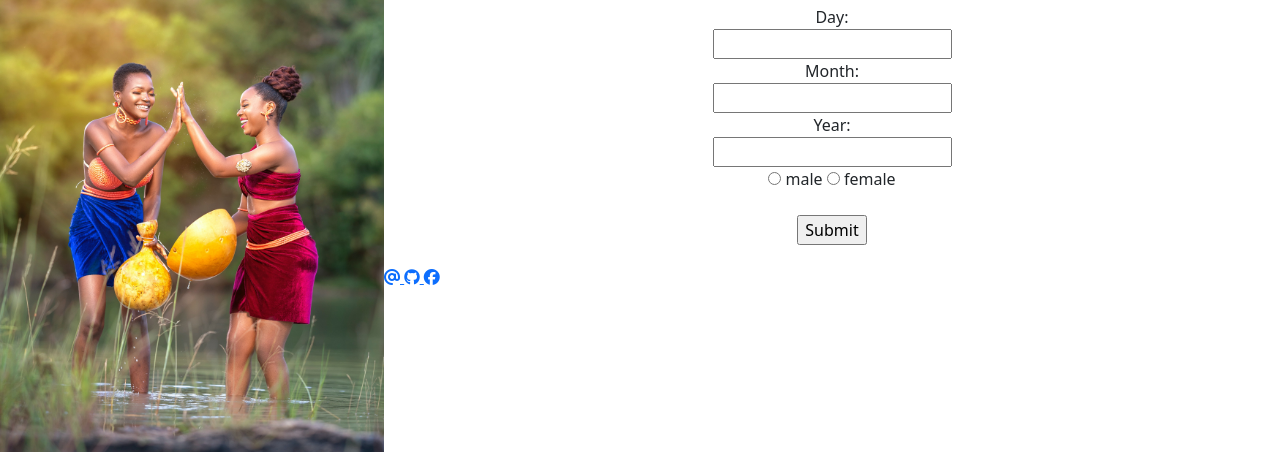
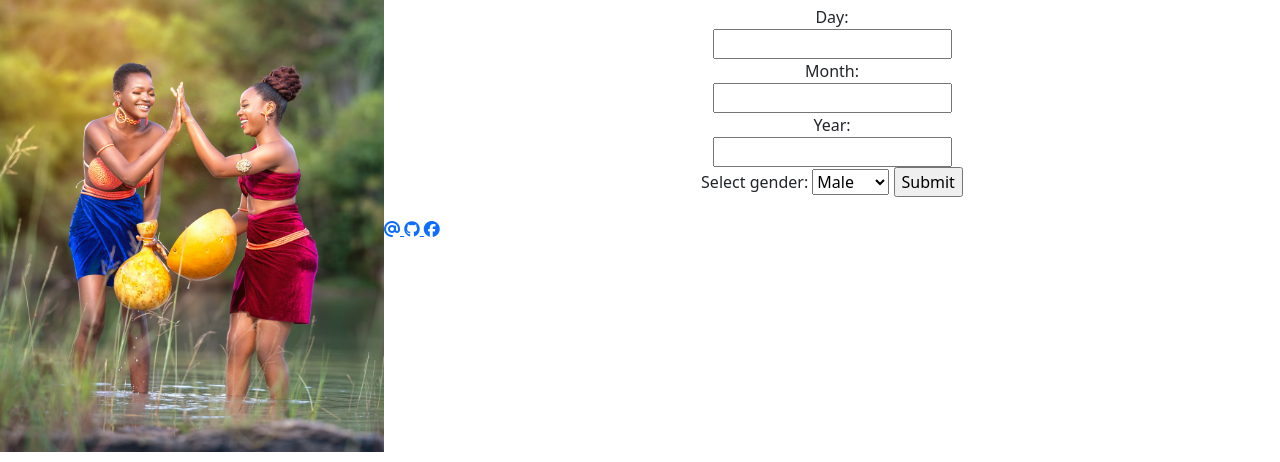
Before and after one commit to ISAACMUMBI/AKAN-NAMES, a plain HTML site: page index.html in a window 1280 px wide. Shown: the part 348-810 px from the top of the page. Drawn offline with nearby package versions, Linux system fonts and the light colour scheme.

Commit message:
add select element to the form element

```diff
--- a/index.html
+++ b/index.html
@@ -47,11 +47,12 @@
                 <input type="text" id="year" name="fname" ><br>
 
 
-                <input type="radio" name="gender"id="male"value="male">
-                <label>male</label>
+                <label for="gender">Select gender:</label>
+                <select id="gender" name="gen">
+                  <option value="volvo">Male</option>
+                  <option value="saab">Female</option>
 
-                <input type="radio" id="female"value="female" name="gender">
-                 <label>female</label><br><br>
+                </select>
 
                 <input type="submit" id ="akan_name" value="Submit">
 
```
